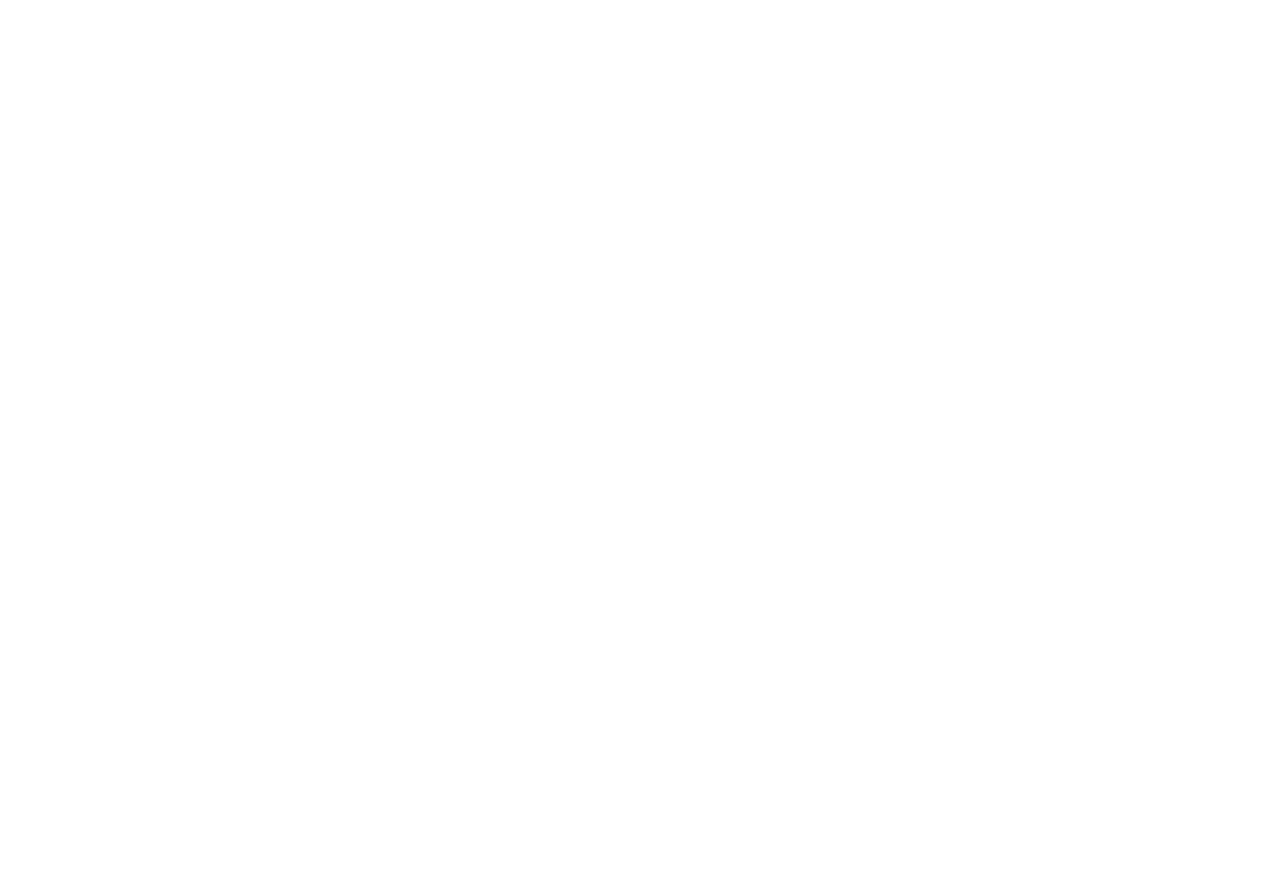
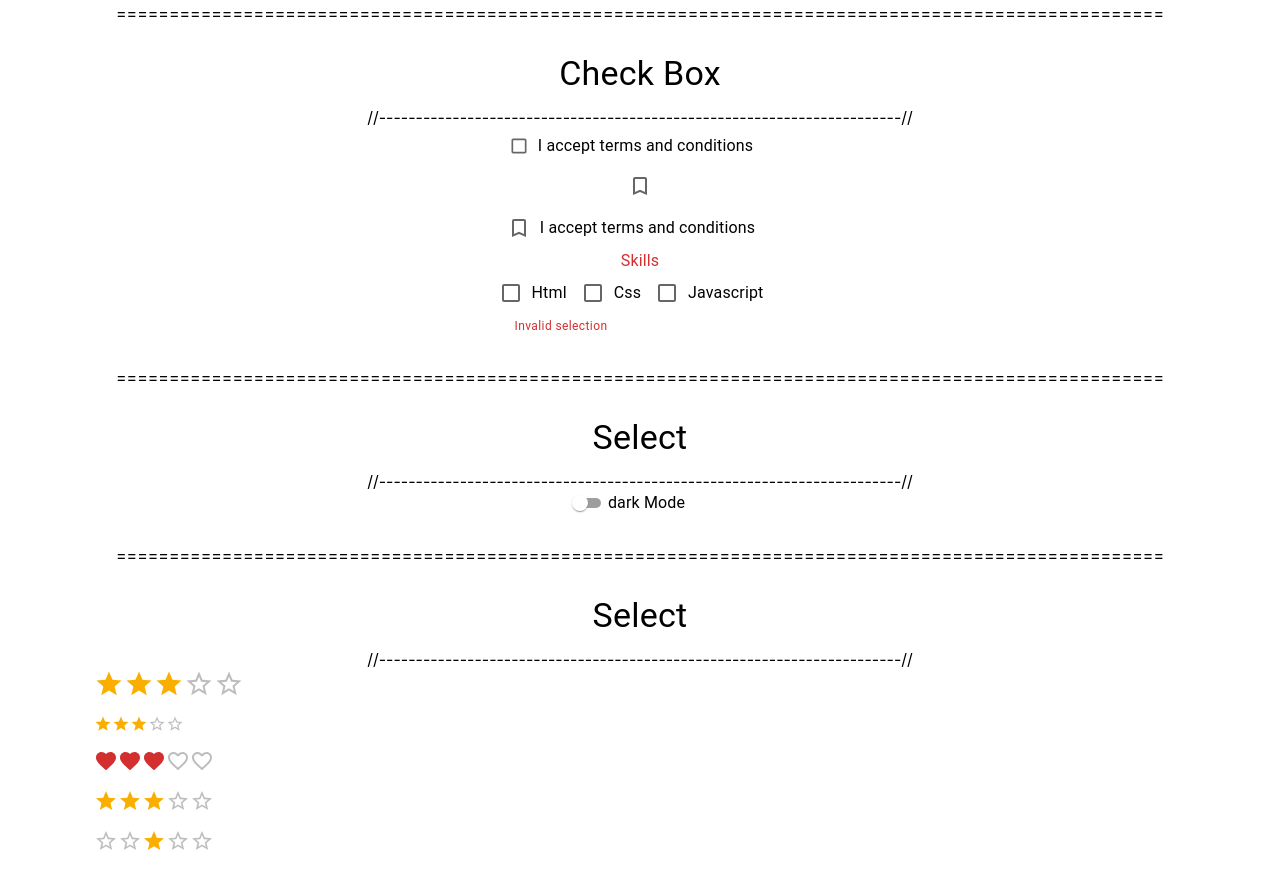
Before and after one commit to Varshavt1999/react-material-ui---demo, a React (Create React App) app: page / in a window 1280 px wide. Shown: the part 3540-4429 px from the top of the page. Before the commit the page ends 3577 px from the top, so only its background shows below. Built offline with nearby package versions, Linux system fonts and the light colour scheme.

Commit message:
checkbox, radio button , rating , select , switch

```diff
--- a/src/App.tsx
+++ b/src/App.tsx
@@ -1,8 +1,11 @@
 import './App.css';
 import { MuiButton } from './components/MuiButton';
 import { MuiButtonGroup } from './components/MuiButtonGroup';
+import { MuiCheckBox } from './components/MuiCheckBox';
 import { MuiRadioButton } from './components/MuiRadioButton';
+import { MuiRating } from './components/MuiRating';
 import { MuiSelect } from './components/MuiSelect';
+import { MuiSwitch } from './components/MuiSwitch';
 import { MuiTextField } from './components/MuiTextField';
 import { MuiToggleButton } from './components/MuiToggleButton';
 import { MuiTypography } from './components/MuiTypography';
@@ -26,6 +29,12 @@
       <MuiSelect />
       ===================================================================================================
       <MuiRadioButton/>
+      ===================================================================================================
+      <MuiCheckBox />
+      ===================================================================================================
+      <MuiSwitch />
+      ===================================================================================================
+      <MuiRating />
     </div>
   );
 }
--- /dev/null
+++ b/src/components/MuiCheckBox.tsx
@@ -0,0 +1,55 @@
+// checkbox allow the user to select one or more options from a set
+//they can also be used to turn an option on or off
+import {Box , FormControlLabel , Checkbox ,Typography , FormControl,FormLabel,FormGroup , FormHelperText} from "@mui/material"
+import BookmarkBorderIcon from '@mui/icons-material/BookmarkBorder';
+import BookmarkIcon from '@mui/icons-material/Bookmark';
+import {useState} from "react"
+
+export const MuiCheckBox = () => {
+    const [acceptTnC, setAcceptTnC] = useState(false)
+    const [skills, setSkills] = useState<string[]>([])  //<string[]> =>  type is array of strings
+    console.log({acceptTnC} ,"acceptTnC");
+    console.log({skills} ,"skills");
+    const handleChange = (event : React.ChangeEvent<HTMLInputElement >) =>{
+        setAcceptTnC(event.target.checked)
+    }
+    const handleSkillChange = (event : React.ChangeEvent<HTMLInputElement >) =>{
+        const index = skills.indexOf(event.target.value)
+        if(index === -1){
+            setSkills([...skills,event.target.value])
+        }else{
+            setSkills(skills.filter((skill) => skill !== event.target.value))
+        }
+    }
+  return (
+    <div style={{padding : "30px"}}>
+    <Typography variant='h4' component="h1" gutterBottom >Check Box</Typography >
+    //-----------------------------------------------------------------------//
+    <Box>
+        <Box>
+            <FormControlLabel label="I accept terms and conditions" control={<Checkbox checked={acceptTnC} size="small" color="success" onChange={handleChange}/>}/>
+        </Box>
+        {/* it is also possible to use icon as checkbox */}
+        <Box>
+            <Checkbox icon={<BookmarkBorderIcon />} checkedIcon={<BookmarkIcon/>} checked={acceptTnC} onChange={handleChange}/>
+        </Box>
+        <Box>
+            <FormControlLabel label="I accept terms and conditions" control={<Checkbox icon={<BookmarkBorderIcon />} checkedIcon={<BookmarkIcon/>} checked={acceptTnC} onChange={handleChange}/>}/>
+        </Box>
+    </Box>
+    {/* checkboxgroup  */}
+    <Box>
+        <FormControl error={skills.length === 0 }>
+            <FormLabel>Skills</FormLabel>
+            <FormGroup row>
+                <FormControlLabel label="Html" value="html" control={<Checkbox checked={skills.includes("html")} onChange={handleSkillChange}/>}/>
+                <FormControlLabel label="Css" value="css" control={<Checkbox checked={skills.includes("css")} onChange={handleSkillChange}/>}/>
+                <FormControlLabel label="Javascript" value="javascript" control={<Checkbox checked={skills.includes("javascript")} onChange={handleSkillChange}/>}/>
+            </FormGroup>
+            <FormHelperText>Invalid selection</FormHelperText>
+        </FormControl>
+    </Box>
+    </div>
+
+  )
+}
--- a/src/components/MuiRadioButton.tsx
+++ b/src/components/MuiRadioButton.tsx
@@ -17,7 +17,7 @@
     <div style={{padding : "30px"}}>
       <Typography variant='h4' component="h1" gutterBottom >Radio Button</Typography >
       //-----------------------------------------------------------------------//
-      <Box>
+      <Box style={{marginTop : "30px"}}>
         {/* error prop : you can add error prop on the form control component */}
         <FormControl error={!value} >
           <FormLabel id="job-experience-group-label">Years of Experience</FormLabel>
--- /dev/null
+++ b/src/components/MuiRating.tsx
@@ -0,0 +1,31 @@
+//rating provide insight regardings regarding others opinions and can allow the user to submit rating of their own
+import {Typography, Stack , Rating} from "@mui/material"
+import {useState} from "react"
+import FavoriteIcon from '@mui/icons-material/Favorite';
+import FavoriteBorderIcon from '@mui/icons-material/FavoriteBorder';
+
+export const MuiRating = () => {
+    // const [SelectedValue, setSelectedValue] = useState<number | null>(null)
+    const [SelectedValue, setSelectedValue] = useState<number | null>(3)
+    console.log({SelectedValue});
+    const handleChange = (_event : React.ChangeEvent<{}> , newValue : number | null) =>{
+        setSelectedValue(newValue)
+    }
+  return (
+    <div style={{padding : "30px"}}>
+    <Typography variant='h4' component="h1" gutterBottom >Select</Typography >
+    //-----------------------------------------------------------------------//
+    <Stack spacing={2}>
+        {/* size prop : can be small medium large . and the default value is medium */}
+        <Rating value={SelectedValue} onChange={handleChange} precision={0.5} size="large"/>
+        <Rating value={SelectedValue} onChange={handleChange} precision={0.5} size="small"/>
+        {/* we can customize the icon */}
+        <Rating value={SelectedValue} onChange={handleChange} precision={0.5} icon={<FavoriteIcon fontSize="inherit" color="error"/>} emptyIcon={<FavoriteBorderIcon fontSize="inherit"/>}/>
+        {/* readOnly prop : which makes the rating component display only . if we set to a specific number we cannot change it . and cursor not be a pointed cursor*/}
+        <Rating value={SelectedValue} onChange={handleChange} precision={0.5} readOnly/>
+        {/* highlightselecetedOnly prop : which as the name indicate highlight only one icon instead of all the icon leading up to that value */}
+        <Rating value={SelectedValue} onChange={handleChange} precision={0.5} highlightSelectedOnly/>
+    </Stack>
+    </div>
+  )
+}
--- a/src/components/MuiSelect.tsx
+++ b/src/components/MuiSelect.tsx
@@ -1,6 +1,5 @@
 //select component is used for collecting information from a list of options
 import {Stack,Box,TextField,MenuItem ,Typography} from "@mui/material"
-import { log } from "console"
 import {useState} from "react"
 export const MuiSelect = () => {
   const [country, setCountry] = useState("")
--- /dev/null
+++ b/src/components/MuiSwitch.tsx
@@ -0,0 +1,20 @@
+//switch toggle the state of a single setting on or off and are the preffered way to adjust the settings on a mobile
+import {Box,Typography, FormControlLabel , Switch} from "@mui/material"
+import React,{useState} from "react"
+
+export const MuiSwitch = () => {
+    const [check, setCheck] = useState(false)
+    console.log({check});
+    const handleChange = (event:React.ChangeEvent<HTMLInputElement>) =>{
+        setCheck(event.target.checked)
+    }
+  return (
+    <div style={{padding : "30px"}}>
+        <Typography variant='h4' component="h1" gutterBottom >Select</Typography >
+        //-----------------------------------------------------------------------//
+        <Box>
+            <FormControlLabel  label="dark Mode" control={<Switch checked={check} onChange={handleChange} size="small" color="secondary"/>} />
+        </Box>
+    </div>
+  )
+}
```
